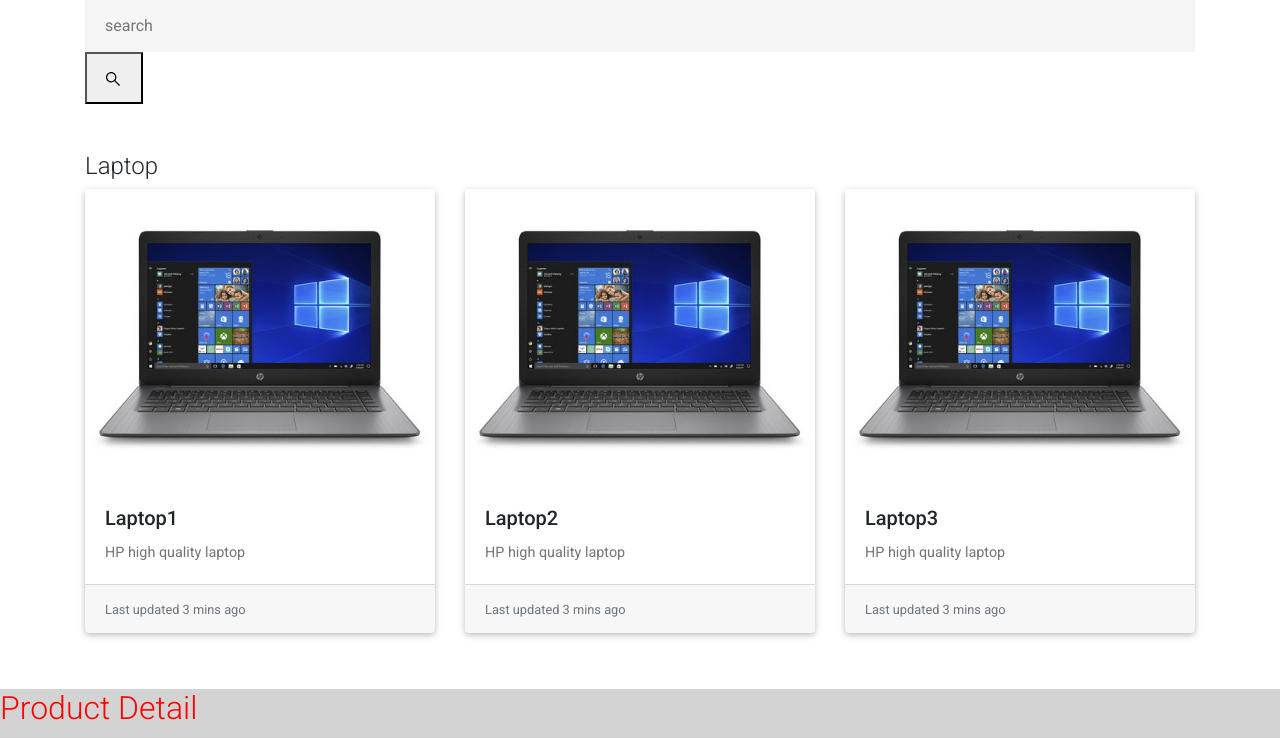
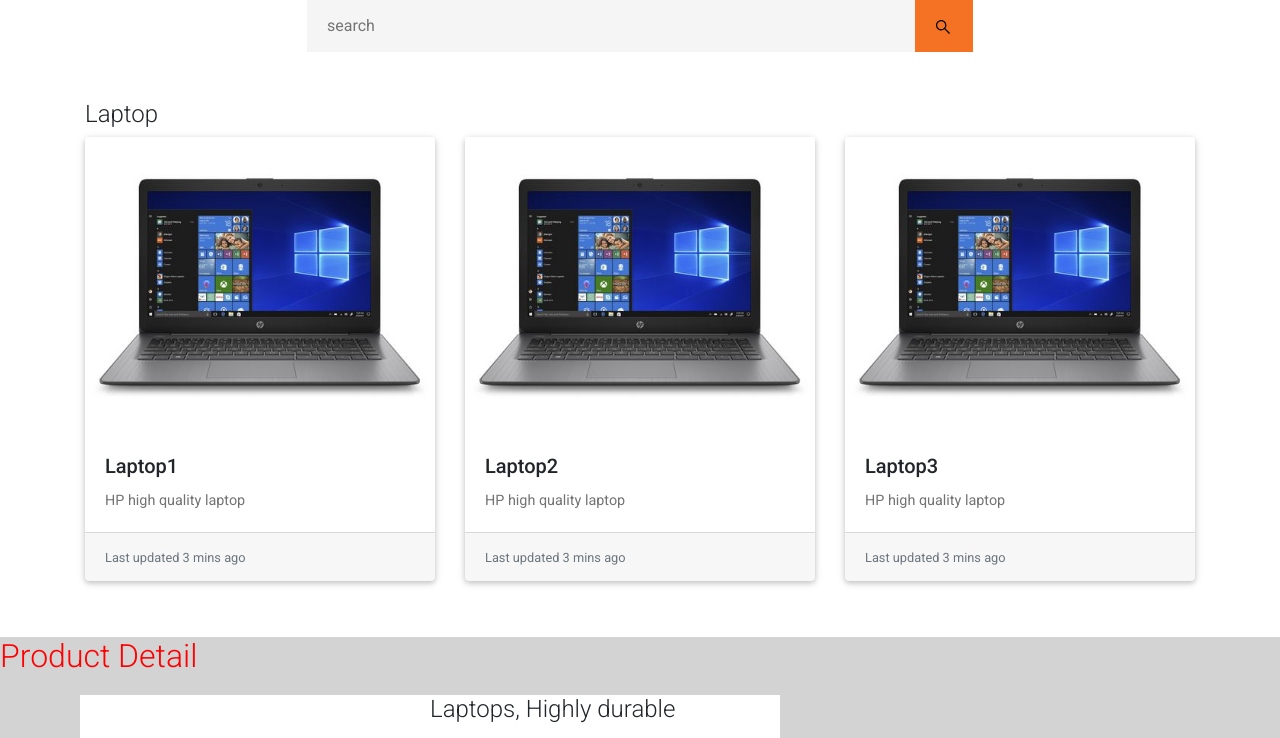
Before and after one commit to kajidipes/sample-ecommerce, a React (Create React App) app: page / in a window 1280 px wide. Shown: the top 738 px of the page. Built offline with nearby package versions, Linux system fonts and the light colour scheme.

Commit message:
styling search tab

```diff
--- a/src/components/HomePage/style.js
+++ b/src/components/HomePage/style.js
@@ -1,13 +1,15 @@
 import styled from "styled-components";
 
 export const HomeWrapper = styled.div`
-    //  .container{
-    //     position: relative;
-    //     border: 2px solid #f5f5f5;
-    //     padding: 12px 20px 12px 18px;
-    //     overflow: hidden;
+    form {
+        display: flex;
+        align-items: center;
+        margin: auto;
+        width: 60%;
+        // margin-left: 60px;
+        // margin-right: 60px;
+    }
 
-    //  }
     input {
         width: 100%;
         box-sizing: border-box;
@@ -23,6 +25,8 @@ export const HomeWrapper = styled.div`
     button {
         // background-image: '../../../image/search.jpg';
         padding: 12px 20px 12px 18px;
+        background : #f57224;
+        border: 2px solid #f57224;
         outline: none;
     }
 `;
```
